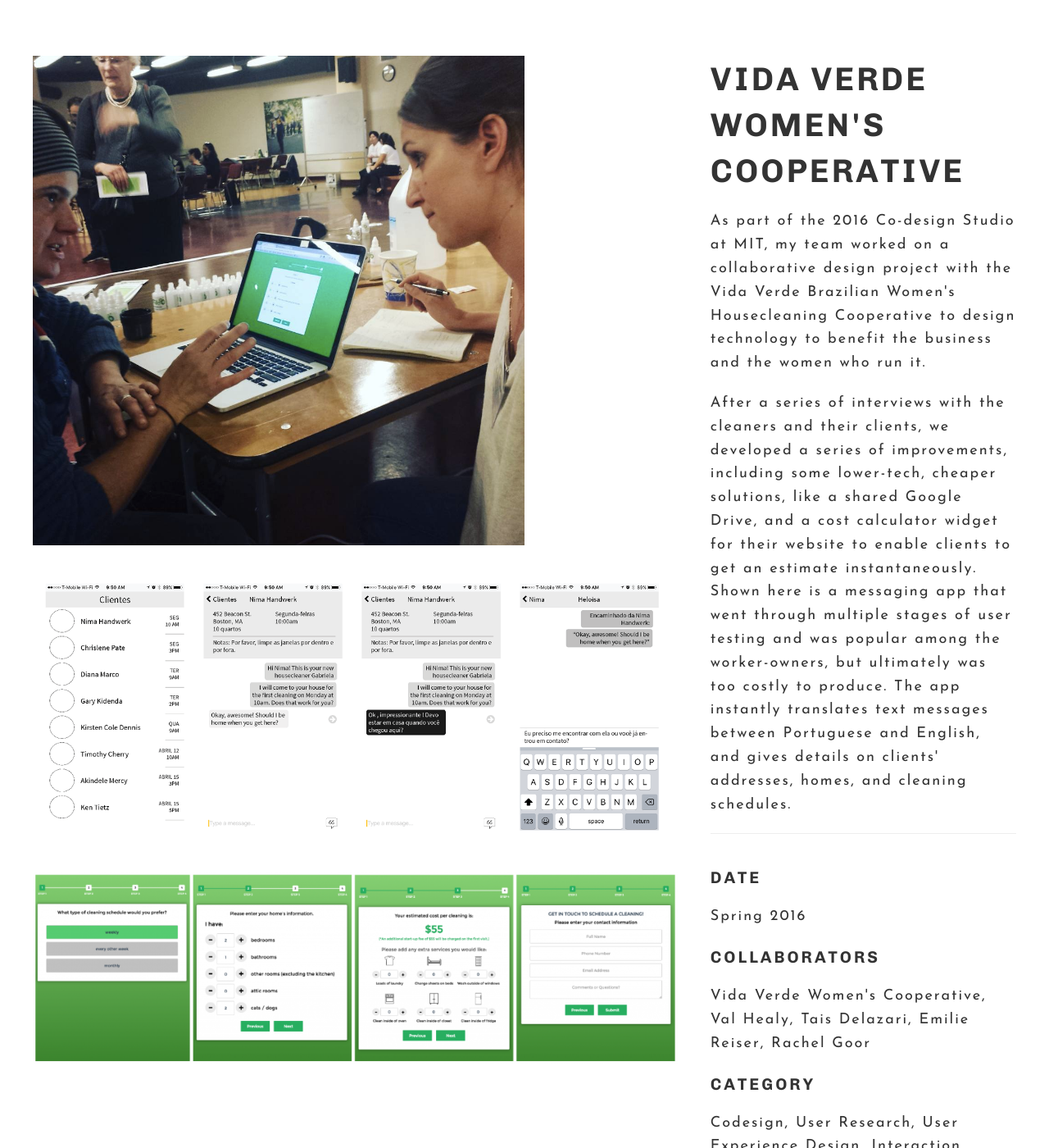
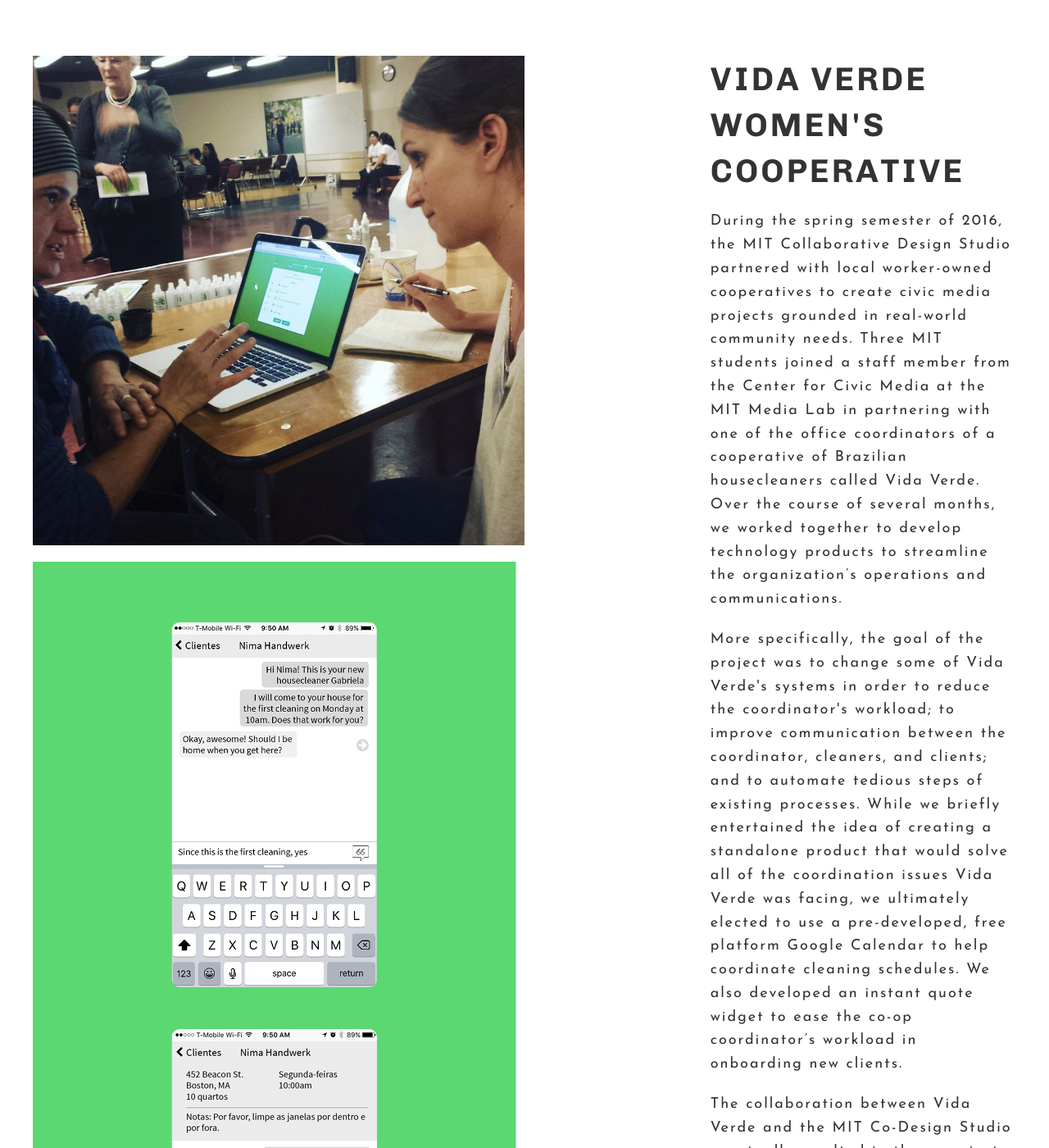
Before and after one commit to mayawagon/mayawagon.github.io, a Jekyll site: the page built from vida-verde-2.html, in a window 1280 px wide and 1400 px high, scrolled down 464 px. Shown: the whole window at 82% size. Built offline with Jekyll 4.4.1, drawn with Linux system fonts in a browser that asks for light colours; some of the changed text lies outside the part shown.

Commit message:
updated vida verde images

```diff
--- a/index.html
+++ b/index.html
@@ -9,7 +9,7 @@ slides:
   background: images/icelab-headshot.JPG
 works_left:
 - title: Vida Verde Women's Cooperative
-  link_to: vida-verde.html
+  link_to: vida-verde-2.html
   image: images/vv-user-research.png
   categories: User Research, Codesign, User Experience Design
 - title: DecisionLoop
--- a/vida-verde-2.html
+++ b/vida-verde-2.html
@@ -19,17 +19,19 @@ title: Vida Verde Women's Cooperative
     <div class="large-8 columns">
       <img src="images/vv-user-research.png" alt="User research at the Codesign Discotech">
       <div class="spacing"></div>
-      <img src="images/vida-verde-screens.png" alt="Translation and communication app screens">
+      <img src="images/vv-screens-1.png" alt="Translation and communication app screens">
       <div class="spacing"></div>
-      <img src="images/vv-price-widget.png" alt="Price calculator widget for Vida Verde website">
+      <img src="images/vv-price-widget-schedule.png" alt="Price calculator widget for Vida Verde website">
       <div class="spacing"></div>
     </div>
     <div class="large-4 columns">
       <div class="project-intro">
         <h2>{{page.title}}</h2>
-        <p>As part of the 2016 Co-design Studio at MIT, my team worked on a collaborative design project with the Vida Verde Brazilian Women's Housecleaning Cooperative to design technology to benefit the business and the women who run it.</p>
+        <p>During the spring semester of 2016, the MIT Collaborative Design Studio partnered with local worker-owned cooperatives to create civic media projects grounded in real-world community needs. Three MIT students joined a staff member from the Center for Civic Media at the MIT Media Lab in partnering with one of the office coordinators of a cooperative of Brazilian housecleaners called Vida Verde. Over the course of several months, we worked together to develop technology products to streamline the organization’s operations and communications.<p>
 
-        <p>After a series of interviews with the cleaners and their clients, we developed a series of improvements, including some lower-tech, cheaper solutions, like a shared Google Drive, and a cost calculator widget for their website to enable clients to get an estimate instantaneously. Shown here is a messaging app that went through multiple stages of user testing and was popular among the worker-owners, but ultimately was too costly to produce. The app instantly translates text messages between Portuguese and English, and gives details on clients' addresses, homes, and cleaning schedules. </p>
+        <p>More specifically, the goal of the project was to change some of Vida Verde's systems in order to reduce the coordinator's workload; to improve communication between the coordinator, cleaners, and clients; and to automate tedious steps of existing processes. While we briefly entertained the idea of creating a standalone product that would solve all of the coordination issues Vida Verde was facing, we ultimately elected to use a pre-developed, free platform Google Calendar to help coordinate cleaning schedules. We also developed an instant quote widget to ease the co-op coordinator’s workload in onboarding new clients.</p>
+
+        <p>The collaboration between Vida Verde and the MIT Co-Design Studio eventually resulted in three projects: 1. an online price quote calculator for the Vida Verde website, 2. a new internal calendar system for scheduling cleanings, and 3. an upgrade to the cooperative’s website to make it more easily navigable and search engine optimized (SEO) to ensure that it shows up readily in Google searches.</p>
         <hr>
         <div class="spacing"></div>
         <h4>Date</h4>
```
Also changed, not shown: images/vv-price-widget-schedule.png (added), images/vv-screens-1.png (added), images/vv-translation.png (renamed from images/vida-verde-screens.png).
